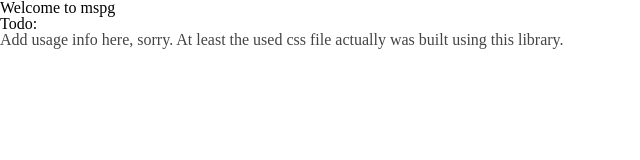
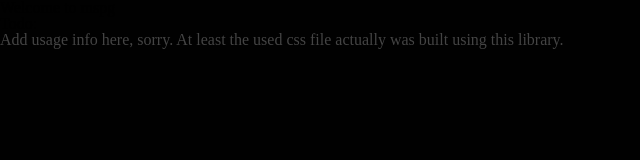
Before and after one commit to mspg/transpile-stylus, a website: page example/public/index.html in a window 1280 px wide. Shown: the whole page, without its empty margins (0-640 px from the left). Drawn offline with Linux system fonts and the light colour scheme.

```diff
--- a/example/public/main.css
+++ b/example/public/main.css
@@ -5,4 +5,5 @@
 caption, th, td{text-align:left; font-weight:normal; vertical-align:middle;}
 a img{border:none;}
 div{color:#444;}
+body{background-color:#010101;}
 /*# sourceMappingURL=stylus.css.map */
```
Also changed, not shown: 1 other file.
